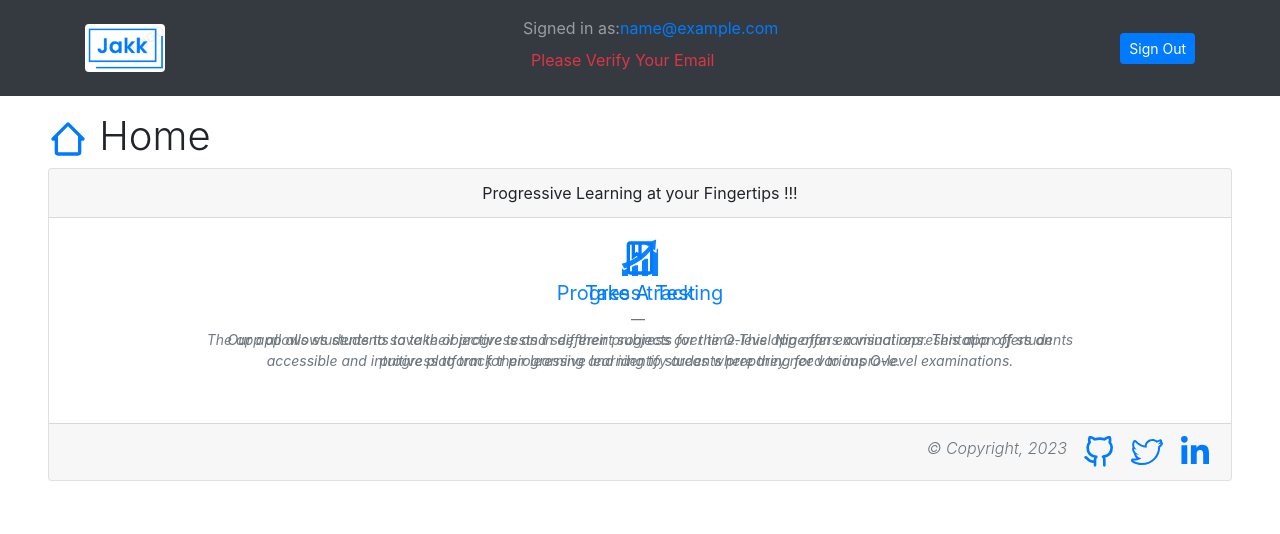
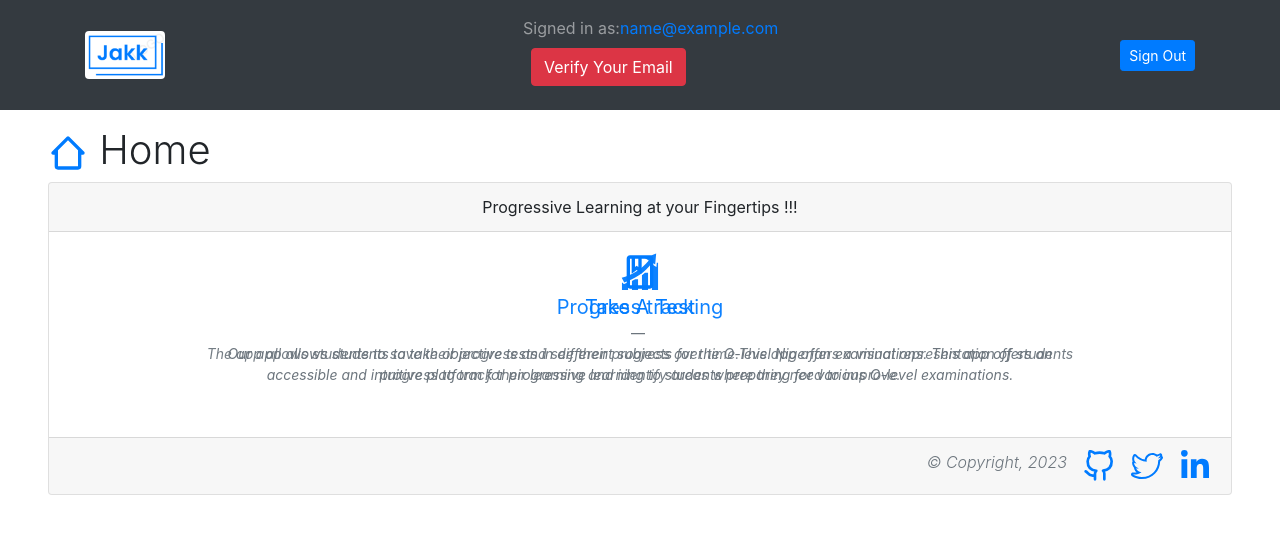
Before and after one commit to UgegeDaniel/jakk_v2, a React (Create React App) app: page / in a window 1280 px wide. Shown: the top 534 px of the page. Built offline with nearby package versions, Linux system fonts and the light colour scheme; sample sign-in values are in the browser's storage.

Commit message:
added functionality for resend email

```diff
--- a/src/components/NavbarComponent/NavBarText.tsx
+++ b/src/components/NavbarComponent/NavBarText.tsx
@@ -1,12 +1,13 @@
 import React from 'react';
-import { Navbar } from 'react-bootstrap';
+import { Navbar, Button } from 'react-bootstrap';
 import './Sidebar.css';
+import { Link } from 'react-router-dom'
 import { useSelector } from 'react-redux';
 import StateType from '../../types/stateTypes';
 import { TbMenu2 } from 'react-icons/tb';
 
 interface NavBarTextProps {
-    handleToggleSidebar: () => void;
+  handleToggleSidebar: () => void;
 }
 
 const NavBarText: React.FC<NavBarTextProps> = ({ handleToggleSidebar }) => {
@@ -18,9 +19,11 @@ const NavBarText: React.FC<NavBarTextProps> = ({ handleToggleSidebar }) => {
         <span
           className="text-primary">{user?.user.email}
         </span>
-        {unVerifiedUser && <span
-          className="text-danger m-2 d-block"> Please Verify Your Email
-        </span>
+        {unVerifiedUser && <Link to='/verifyEmail'>
+          <Button
+            className="btn btn-dm btn-danger m-2 d-block"> Verify Your Email
+          </Button>
+        </Link>
         }
       </Navbar.Text>
       <Navbar.Toggle onClick={handleToggleSidebar}>
```
